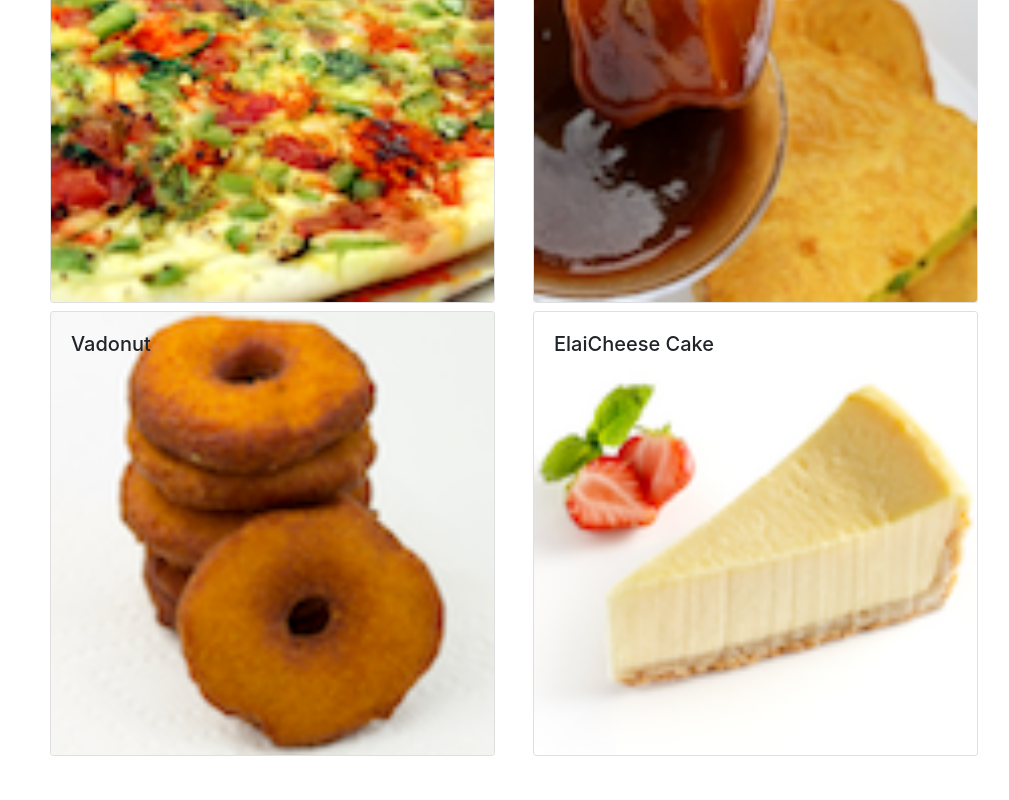
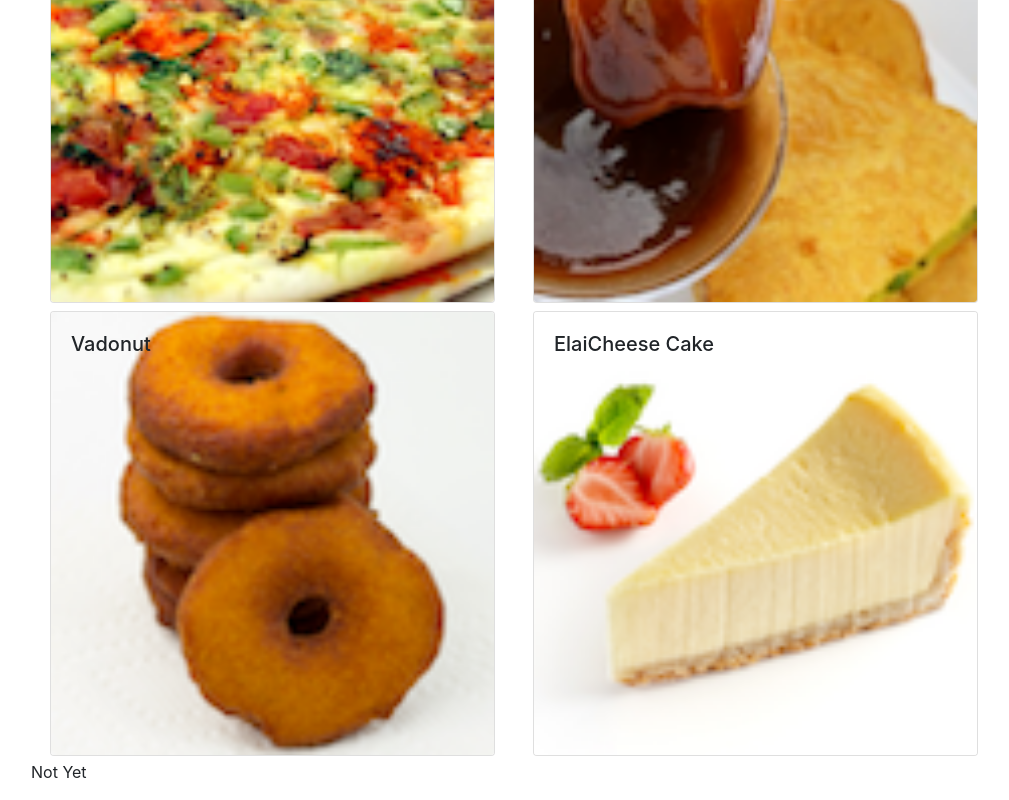
Before and after one commit to feroz2017/React-Web-Test, a React (Create React App) app: page / in a window 1280 px wide. Shown: the part 202-1002 px from the top of the page, without its empty margins (39-1048 px from the left). Before the commit the page ends 962 px from the top, so only its background shows below. Built offline with nearby package versions, Linux system fonts and the light colour scheme.

Commit message:
Before Replacing DishdetailComponent

```diff
--- /dev/null
+++ b/src/components/DishdetailComponent.js
@@ -0,0 +1,12 @@
+import React,{Component} from 'react';
+
+class DishDetail extends Component {
+
+    render(){
+        return(
+            <p>Not Yet</p>
+        )
+    }
+}
+
+export default DishDetail
--- a/src/components/MenuComponent.js
+++ b/src/components/MenuComponent.js
@@ -1,5 +1,7 @@
 import React, { Component } from 'react';
 import { Card,CardBody,CardImg,CardImgOverlay,CardText,CardTitle } from 'reactstrap';
+
+import DishdetailsComponent from './DishdetailComponent'
 class Menu extends React.Component {
     constructor(props){
         super(props)
@@ -7,12 +9,12 @@ class Menu extends React.Component {
             selectedDish : null
         }
     }
-    OnDishSelected(dish){
+    onDishSelect(dish){
         this.setState({
             selectedDish:dish
         })
     }
-    RenderSelectedDish(dish){
+    renderDish(dish){
         if(this.state.selectedDish != null){
             return (
                 <Card>
@@ -34,7 +36,7 @@ class Menu extends React.Component {
         const menu = this.props.dishes.map(dish => {
             return(
                 <div key={dish.id} className='col-12 col-md-5 m-1'>
-                    <Card onClick={()=>this.OnDishSelected(dish)}>
+                    <Card onClick={()=>this.onDishSelect(dish)}>
                         <CardImg width="100%" src={dish.image} alt={dish.name}>
 
                         </CardImg>
@@ -51,7 +53,8 @@ class Menu extends React.Component {
                         {menu}
                     </div>
                     <div className="row">
-                        {this.RenderSelectedDish(this.state.selectedDish)}
+                        {this.renderDish(this.state.selectedDish)}
+                        <DishdetailsComponent dish={this.state.selectedDish}/>
                     </div>
 
             </div>
```
